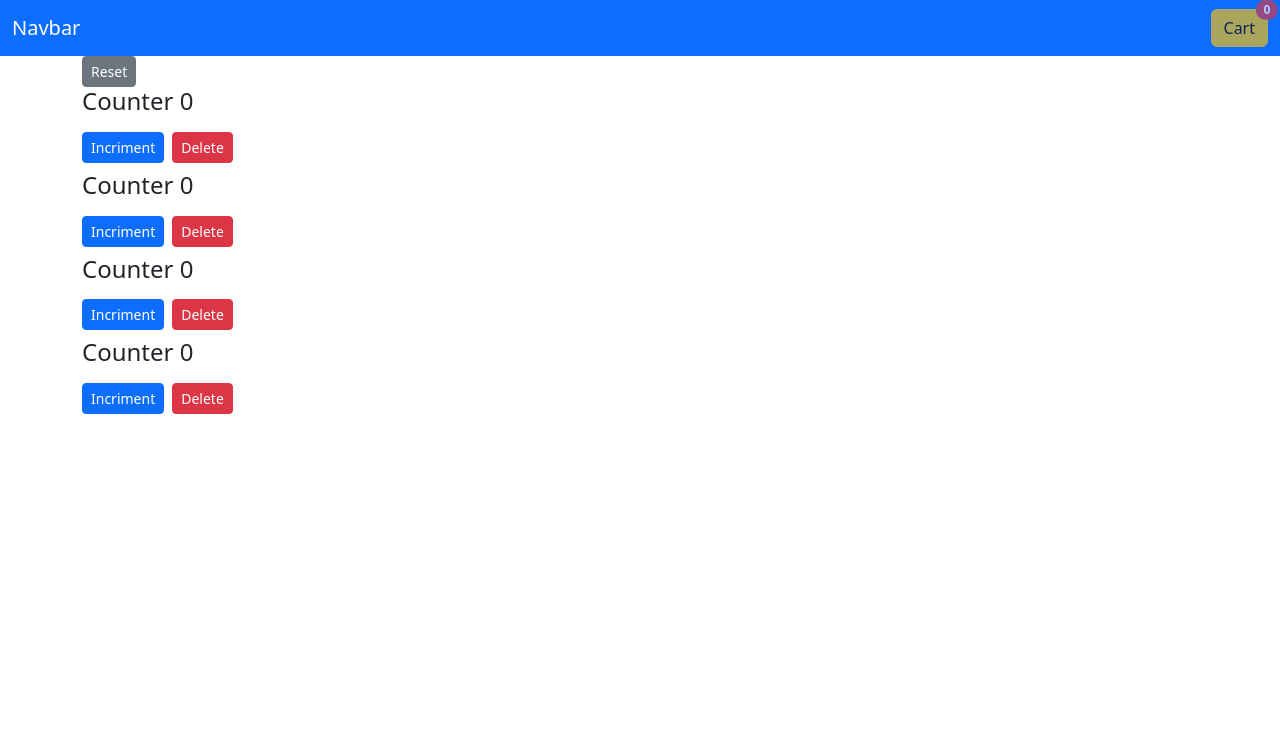
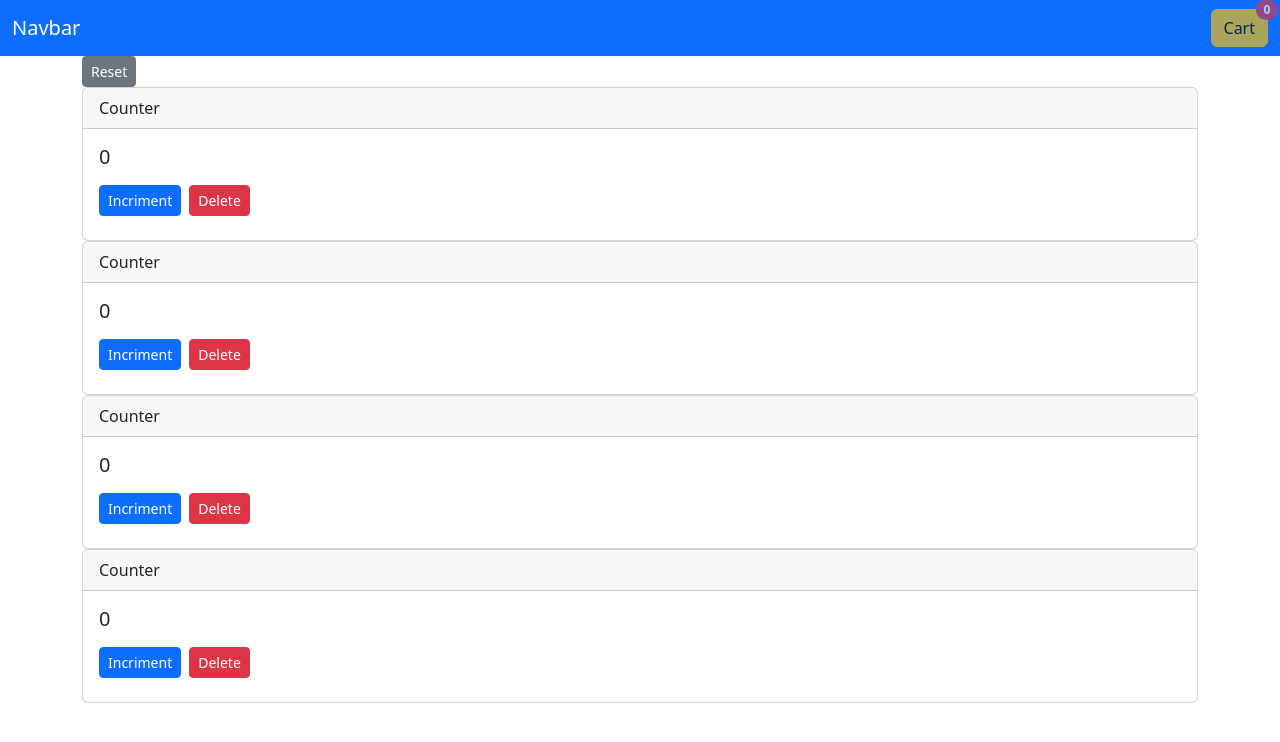
Before and after one commit to V5NEXT/react-counter-app, a React (Create React App) app: page / in a window 1280 px wide. Shown: the top 742 px of the page. Built offline with nearby package versions, Linux system fonts and the light colour scheme.

Commit message:
Intermediate Commit

```diff
--- a/src/App.js
+++ b/src/App.js
@@ -10,12 +10,16 @@ class App extends Component {
         {id : 2, value : 0},
         {id : 3, value : 0},
         {id : 4, value : 0}
-
-      ]
+      ],
+     counterDuplicate : [
+      {id : 1, value : 0},
+      {id : 2, value : 0},
+      {id : 3, value : 0},
+      {id : 4, value : 0}
+     ]
   }
 
   handleAddition = (counter)=>{
-      console.log(counter)
       const counters = [...this.state.counters];
       const index = counters.indexOf(counter);
       counters[index] = {...counter};
--- a/src/components/counter.jsx
+++ b/src/components/counter.jsx
@@ -9,11 +9,20 @@ class Counter extends Component {
      }
 
     render() {
-        return (<div>
-            <h4>Counter {this.props.counter.value}</h4>
-            <span className={this.changeBadgeColor()}>{this.formatCount()}</span>
-            <button onClick={ () => this.props.onAddition(this.props.counter)} className='btn btn-primary btn-sm'>Incriment</button>
-            <button onClick={ ()=> this.props.onDelete(this.props.counter.id)} className='btn m-2 btn-sm btn-danger'>Delete</button>
+        return (<div className="card">
+
+
+                <div className="card-header">
+                Counter               </div>
+                <div className="card-body">
+                    <h5 className="card-title">{this.props.counter.value}  </h5>
+                    <span className={this.changeBadgeColor()}>{this.formatCount()}</span>
+                    <button onClick={ () => this.props.onAddition(this.props.counter)} className='btn btn-primary btn-sm'>Incriment</button>
+            <button onClick={ ()=> this.props.onDelete(this.props.counter.id)} className='btn m-2 btn-sm btn-danger'>Delete</button>                </div>
+
+
+
+
         </div>);
 
     }
--- a/src/components/counters.jsx
+++ b/src/components/counters.jsx
@@ -5,7 +5,6 @@ import Counter from './counter';
 class Counters extends Component {
 
     render() {
-        console.log(this.props)
         return (
             <div>
             <button onClick={this.props.onReset} className='btn btn-sm btn-secondary'>Reset</button>
```
